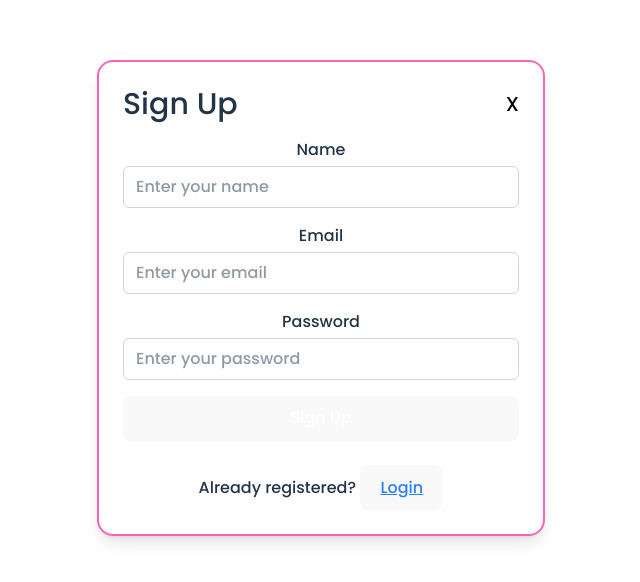
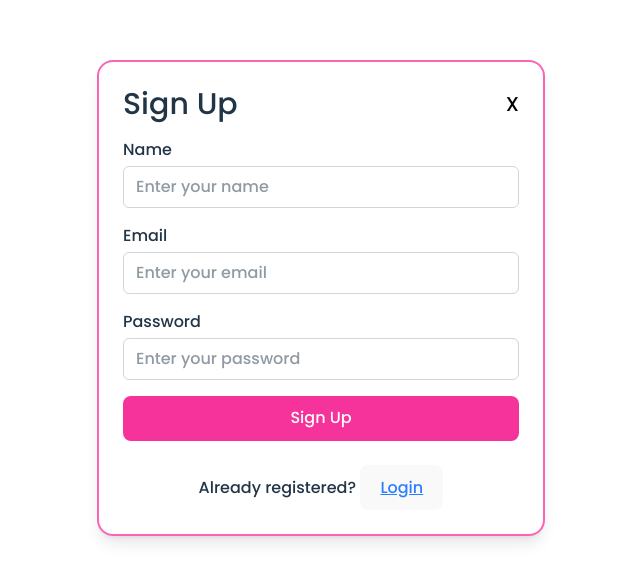
Before and after one commit to Tanu2406/bookstore_v2, a React (Vite) app in the folder Fronted/: page /signup in a window 1280 px wide. Shown: the part 102-684 px from the top of the page, without its empty margins (319-959 px from the left). Built offline with nearby package versions, Linux system fonts and the light colour scheme; a web font is replaced by a local one.

Commit message:
change align in signup

```diff
--- a/Fronted/src/components/SignUp.jsx
+++ b/Fronted/src/components/SignUp.jsx
@@ -56,7 +56,7 @@ const SignUp = () => {
         {/* Form */}
         <form onSubmit={handleSubmit(onSubmit)} className="flex flex-col gap-4">
           {/* Name Field */}
-          <div className="flex flex-col">
+          <div className="flex flex-col text-left">
             <label htmlFor="name" className="mb-1 font-medium">Name</label>
             <input
               id="name"
@@ -69,7 +69,7 @@ const SignUp = () => {
           </div>
 
           {/* Email Field */}
-          <div className="flex flex-col">
+          <div className="flex flex-col text-left">
             <label htmlFor="email" className="mb-1 font-medium">Email</label>
             <input
               id="email"
@@ -82,7 +82,7 @@ const SignUp = () => {
           </div>
 
           {/* Password Field */}
-          <div className="flex flex-col">
+          <div className="flex flex-col text-left">
             <label htmlFor="password" className="mb-1 font-medium">Password</label>
             <input
               id="password"
@@ -95,7 +95,7 @@ const SignUp = () => {
           </div>
 
           {/* Submit Button */}
-          <button type="submit" className="w-full bg-pink-500 text-white py-2 rounded-lg hover:bg-pink-400 transition">
+          <button type="submit" className="w-full !bg-pink-500 text-white py-2 rounded-lg hover:!bg-pink-400 transition">
             Sign Up
           </button>
 
```
